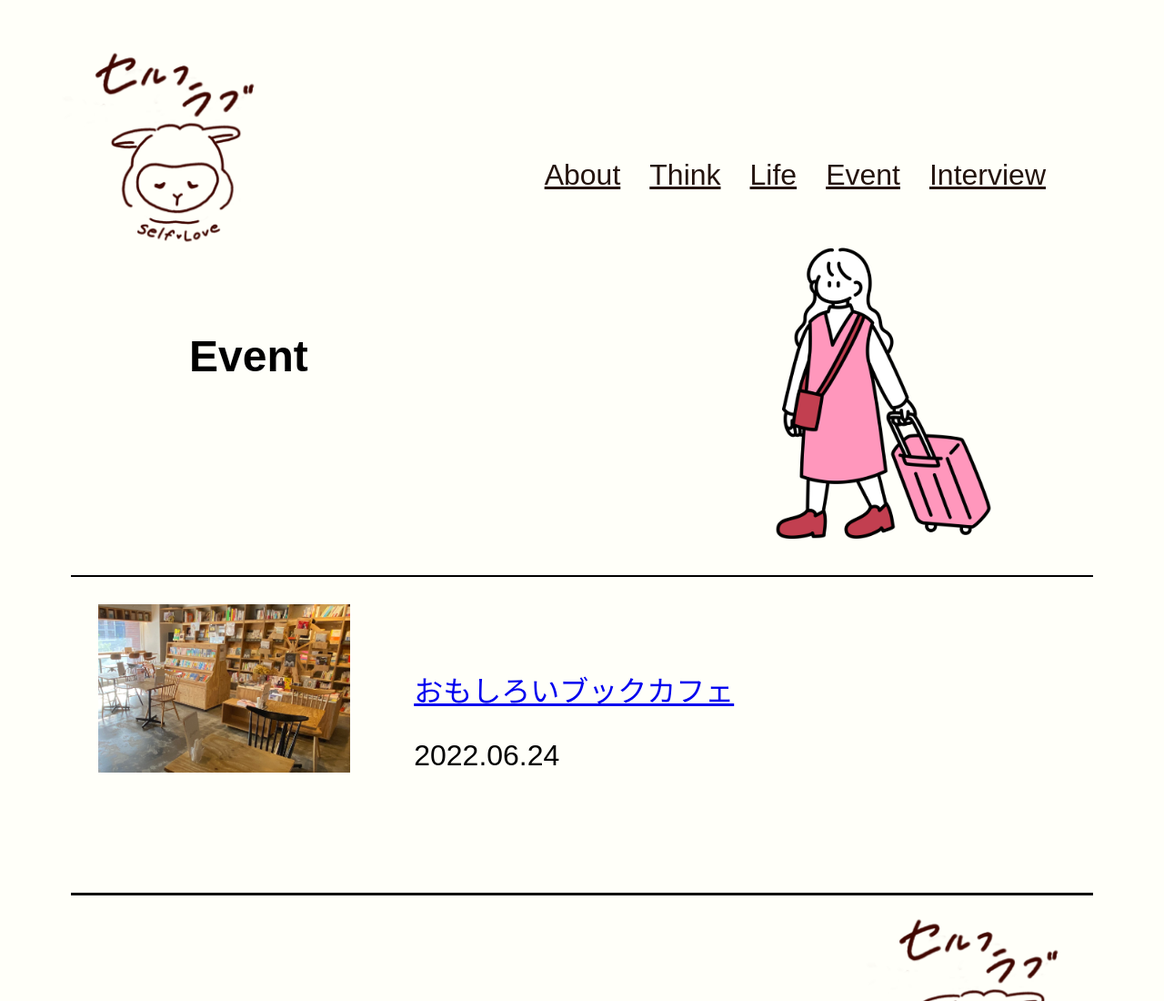
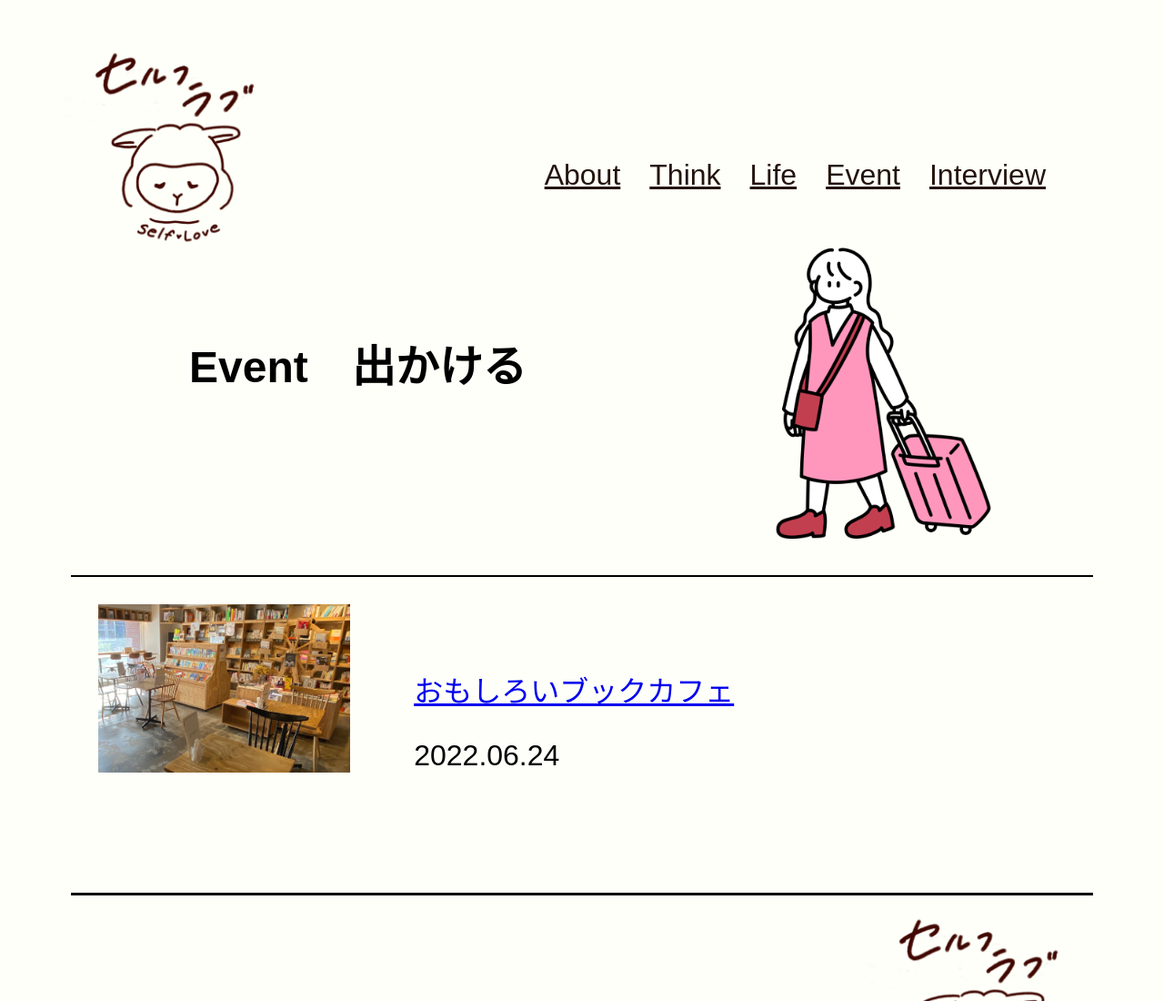
Before and after one commit to YukiMakino025/jouhou02, a plain HTML site: page event.html in a window 1280 px wide. Shown: the top 1100 px of the page at 91% size. Drawn offline with nearby package versions, Linux system fonts and the light colour scheme.

Commit message:
Update event.html

```diff
--- a/event.html
+++ b/event.html
@@ -20,7 +20,7 @@
     <img src="images/sample0003.png"alt="セルフラブファビコン"width="250" height="250">
   </div>
 
-   <h1>Event</h1>
+   <h1>Event　出かける</h1>
 
    <div class="class1">
    <img src="images/sample05.png" alt="お風呂の女の子"　width="400" height="401">
```
